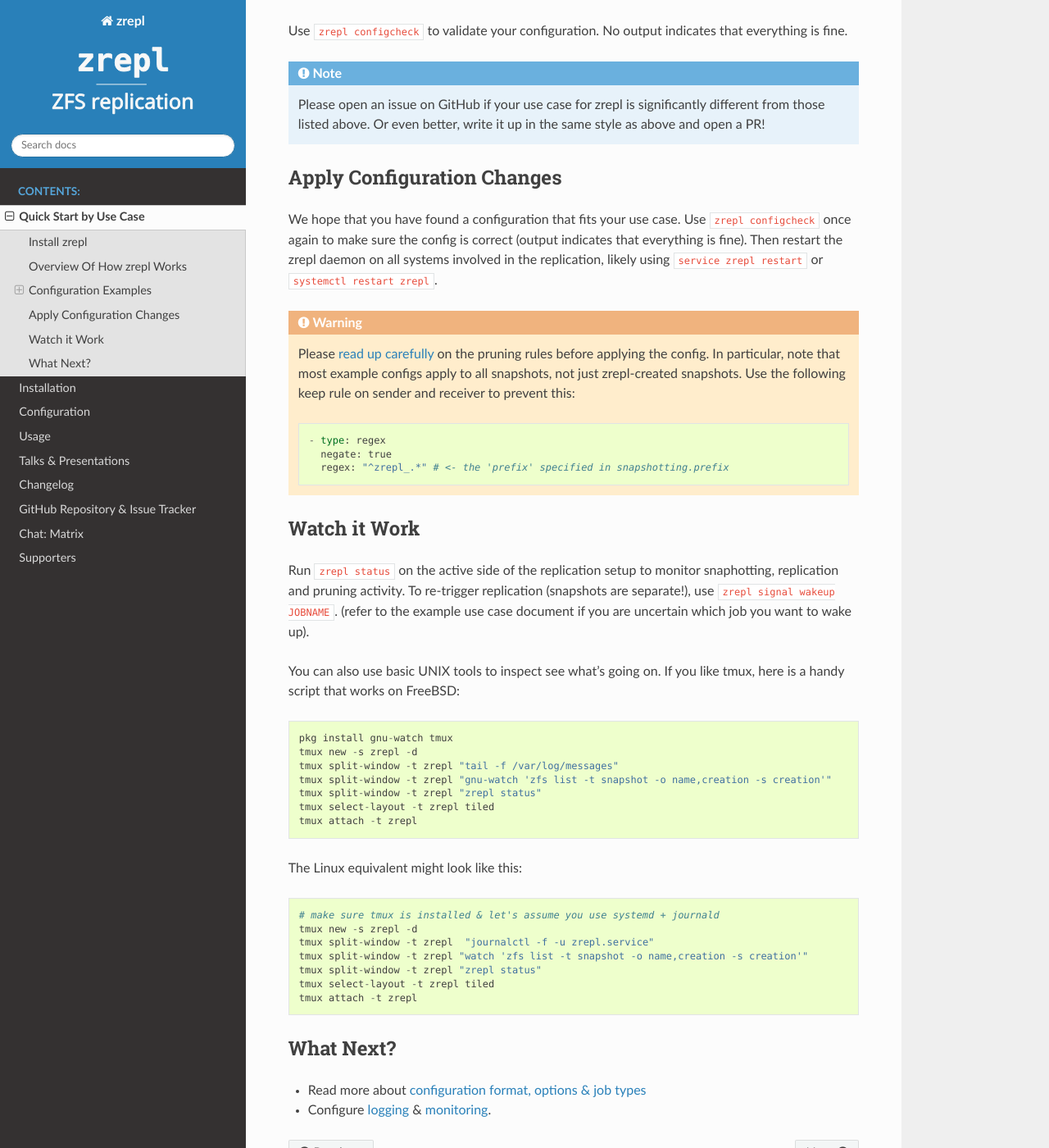
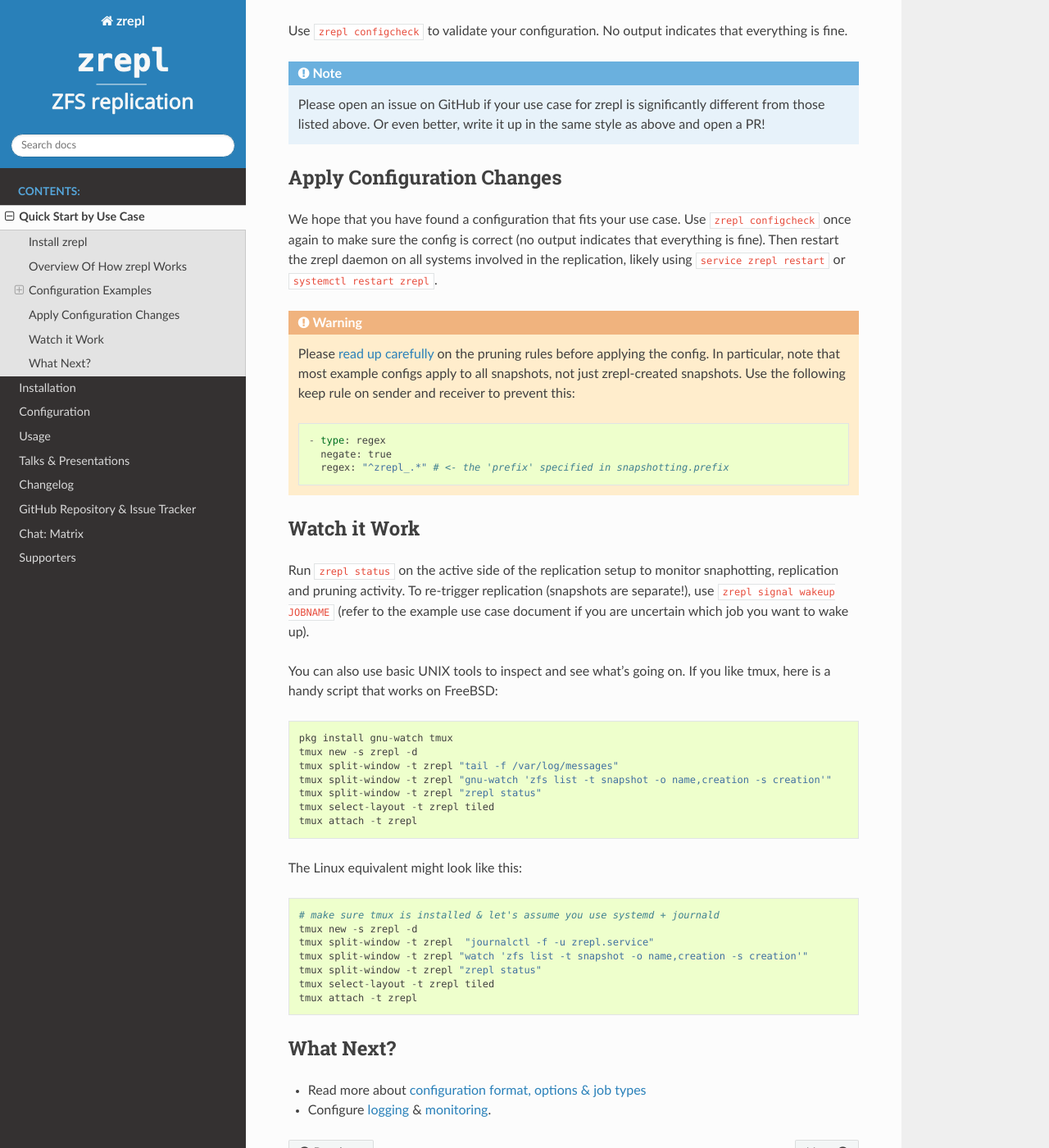
Before and after one commit to zrepl/zrepl, a Sphinx documentation site: the page built from docs/quickstart.rst, in a window 1280 px wide and 1400 px high, scrolled down 783 px. Shown: the whole window at 82% size. Built offline with Sphinx 7.4.7 and the Read the Docs theme 3.1.0, drawn with Linux system fonts in a browser that asks for light colours; pages that are not in the unit, such as notebooks, are missing from menus.

Commit message:
Fix typos

```diff
--- a/docs/configuration/overview.rst
+++ b/docs/configuration/overview.rst
@@ -222,7 +222,7 @@
 They are intended for a situation where a replication step uses a bookmark ``#bm`` as incremental ``from`` where ``#bm`` is not managed by zrepl.
 To ensure resumability, zrepl copies ``#bm`` to step bookmark ``#zrepl_STEP_G_<GUID>_J_<JOBNAME>``.
 If the replication is interrupted and ``#bm`` is deleted by the user, the step bookmark remains as an incremental source for the resumable send.
-Note that zrepl does not yet support creating step bookmarks because the `corresponding ZFS feature for copying bookmarks <https://github.com/openzfs/zfs/pull/9571>`_ is not yet widely available .
+Note that zrepl does not yet support creating step bookmarks because the `corresponding ZFS feature for copying bookmarks <https://github.com/openzfs/zfs/pull/9571>`_ is not yet widely available.
 Subscribe to zrepl :issue:`326` for details.
 
 The ``zrepl zfs-abstraction list`` command provides a listing of all bookmarks and holds managed by zrepl.
--- a/docs/quickstart.rst
+++ b/docs/quickstart.rst
@@ -49,7 +49,7 @@
 ===========================
 
 We hope that you have found a configuration that fits your use case.
-Use ``zrepl configcheck`` once again to make sure the config is correct (output indicates that everything is fine).
+Use ``zrepl configcheck`` once again to make sure the config is correct (no output indicates that everything is fine).
 Then restart the zrepl daemon on all systems involved in the replication, likely using ``service zrepl restart`` or ``systemctl restart zrepl``.
 
 .. WARNING::
@@ -69,10 +69,9 @@
 =============
 
 Run ``zrepl status`` on the active side of the replication setup to monitor snaphotting, replication and pruning activity.
-To re-trigger replication (snapshots are separate!), use ``zrepl signal wakeup JOBNAME``.
-(refer to the example use case document if you are uncertain which job you want to wake up).
+To re-trigger replication (snapshots are separate!), use ``zrepl signal wakeup JOBNAME`` (refer to the example use case document if you are uncertain which job you want to wake up).
 
-You can also use basic UNIX tools to inspect see what's going on.
+You can also use basic UNIX tools to inspect and see what's going on.
 If you like tmux, here is a handy script that works on FreeBSD: ::
 
     pkg install gnu-watch tmux
```
Also changed, not shown: other parts of docs/configuration/overview.rst (+1 -1 lines).
